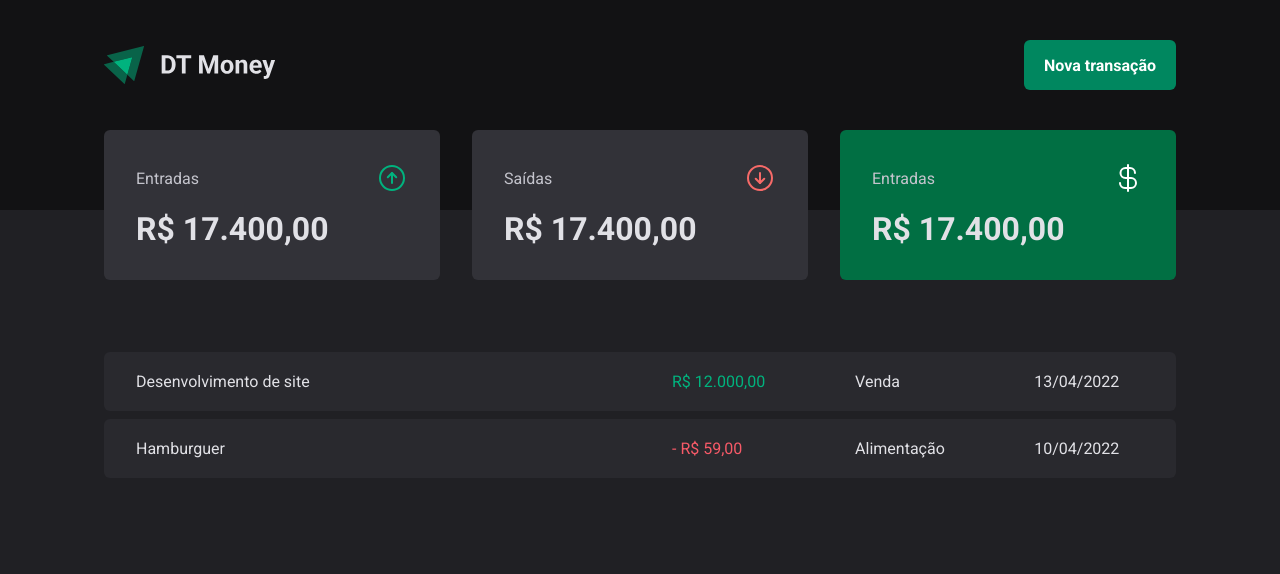
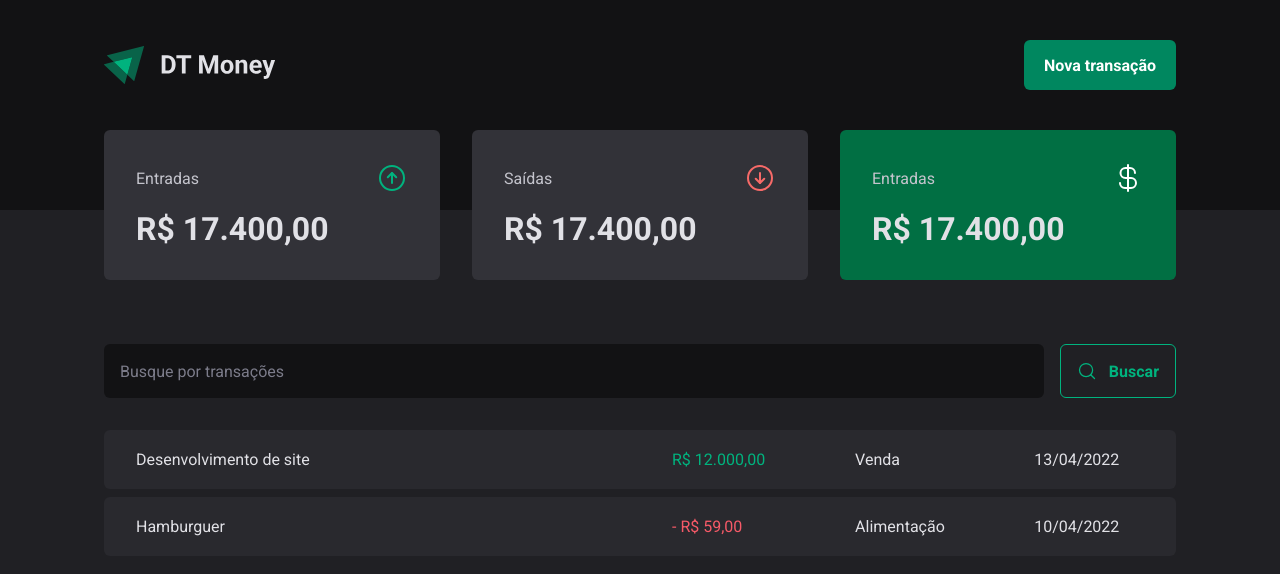
Before and after one commit to Luancss/Dtmoney-02, a React (Create React App) app: page / in a window 1280 px wide. Shown: the top 574 px of the page. Built offline with nearby package versions, Linux system fonts and the light colour scheme.

Commit message:
Component - SeachForm

```diff
--- /dev/null
+++ b/src/pages/Transactions/components/SearchForm/index.tsx
@@ -0,0 +1,15 @@
+import { MagnifyingGlass } from "phosphor-react";
+import { SearchFormContainer } from "./styles";
+
+export function SearchForm() {
+  return (
+    <SearchFormContainer>
+      <input type="text" placeholder="Busque por transações"></input>
+
+      <button type="submit">
+        <MagnifyingGlass size={20}/>
+        Buscar
+      </button>
+    </SearchFormContainer>
+  )
+}
--- /dev/null
+++ b/src/pages/Transactions/components/SearchForm/styles.ts
@@ -0,0 +1,40 @@
+import { styled } from "styled-components";
+
+export const SearchFormContainer = styled.form`
+  display: flex;
+  gap: 1rem;
+
+  input {
+    flex: 1;
+    border-radius: 6px;
+    border: 0;
+    background: ${props => props.theme['gray-900']};
+    color: ${props => props.theme['gray-300']};
+    padding: 1rem;
+
+    &::placeholder {
+      color: ${props => props.theme['gray-500']};
+    }
+  }
+
+    button {
+      display: flex;
+      align-items: center;
+      gap: 0.75rem;
+
+      border: 0;
+      padding: 1rem;
+      background: transparent;
+      border: 1px solid ${props => props.theme['green-300']};
+      color: ${props => props.theme['green-300']};
+      font-weight: bold;
+      border-radius: 6px;
+
+      &:hover {
+      background: ${props => props.theme['green-500']};;
+      border-color: 1px solid ${props => props.theme['green-300']};
+      color: ${props => props.theme.white};
+      transition: background-color 0.2s, color 0.2s, border-color 0.2s;
+      }
+  }
+`
--- a/src/pages/Transactions/index.tsx
+++ b/src/pages/Transactions/index.tsx
@@ -1,5 +1,6 @@
 import { Header } from "../../components/Header";
 import { Summary } from "../../components/Summary";
+import { SearchForm } from "./components/SearchForm";
 import { PriceHighlight, TransactionTable, TransactionsContainer } from "./styles";
 
 export function Transactions() {
@@ -9,6 +10,7 @@
       <Summary />
 
       <TransactionsContainer>
+      <SearchForm/>
         <TransactionTable>
           <tbody>
             <tr>
```
